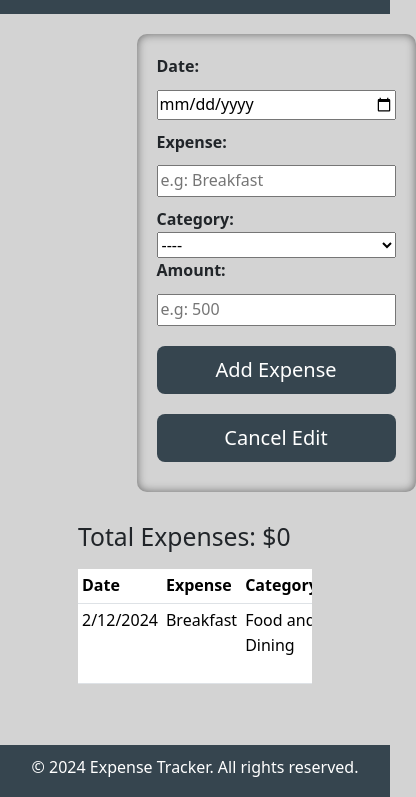
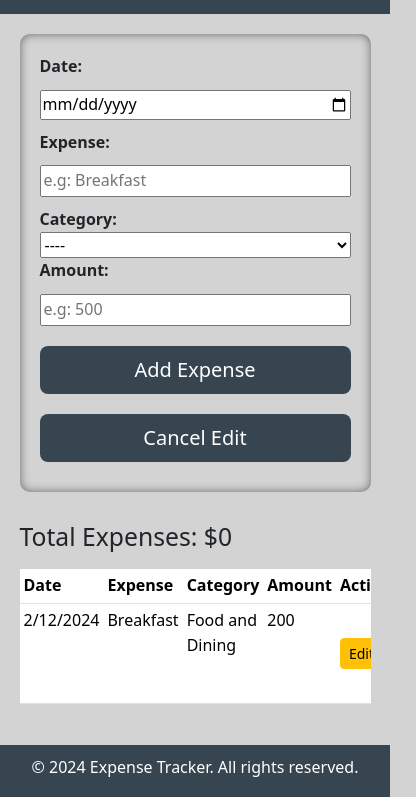
Before and after one commit to Irene1c/CodeAlpha_Expense_Tracker, a plain HTML site: page index.html in a window 390 px wide. Shown: the part 47-844 px from the top of the page, 416 px wide, since content can reach past the window. Drawn offline with nearby package versions, Linux system fonts and the light colour scheme.

Commit message:
Update styles to ensure responsiveness on small screens

```diff
--- a/styles.css
+++ b/styles.css
@@ -23,13 +23,20 @@ main {
 }
 
 @media (max-width: 768px) {
-  main, #expense-form {
+  main {
      display: flex;
      flex-direction: column;
      align-items: center;
   }
+  #expense-form {
+    width: 90vw !important;
+  }
+  #expenses {
+    width: 90vw !important;
+    max-width: 90% !important;
+  }
   #actions button {
-    margin: 20px 0;
+    margin: 30px 0;
   }
 }
 
```
